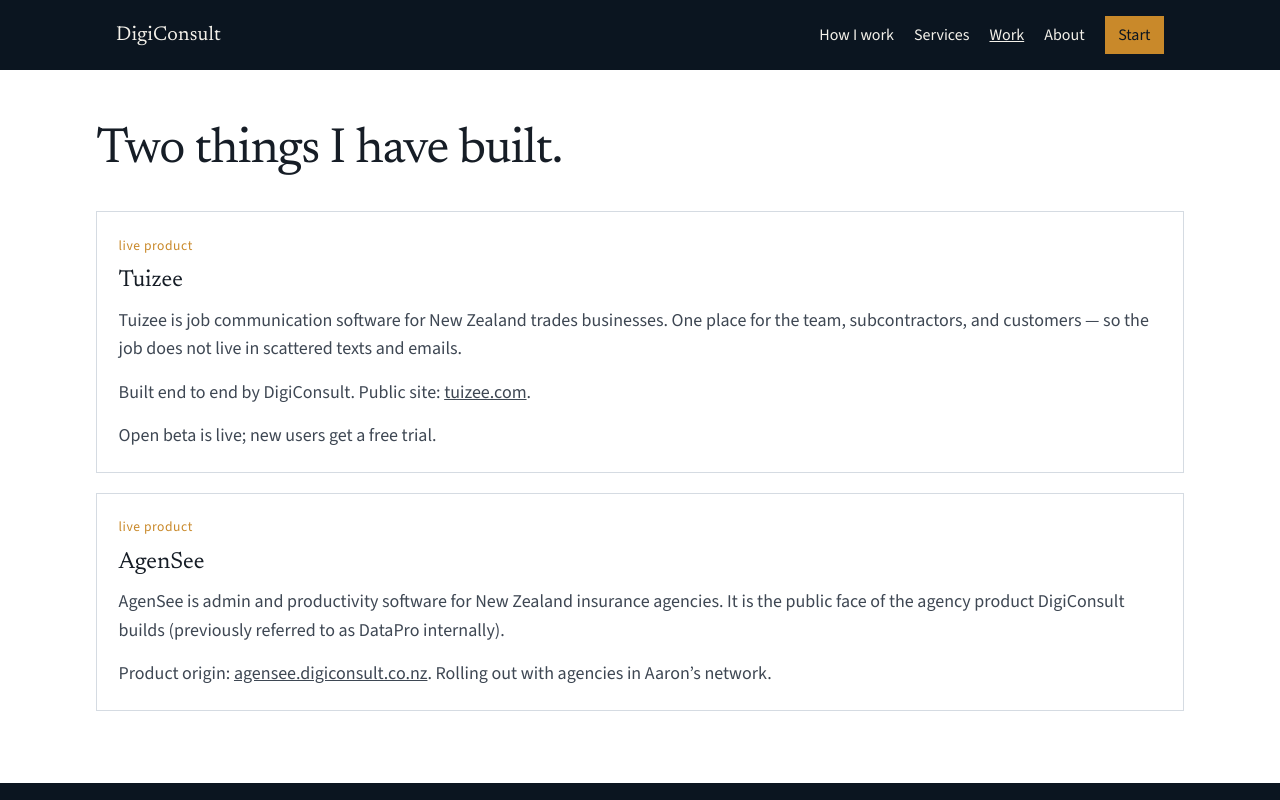
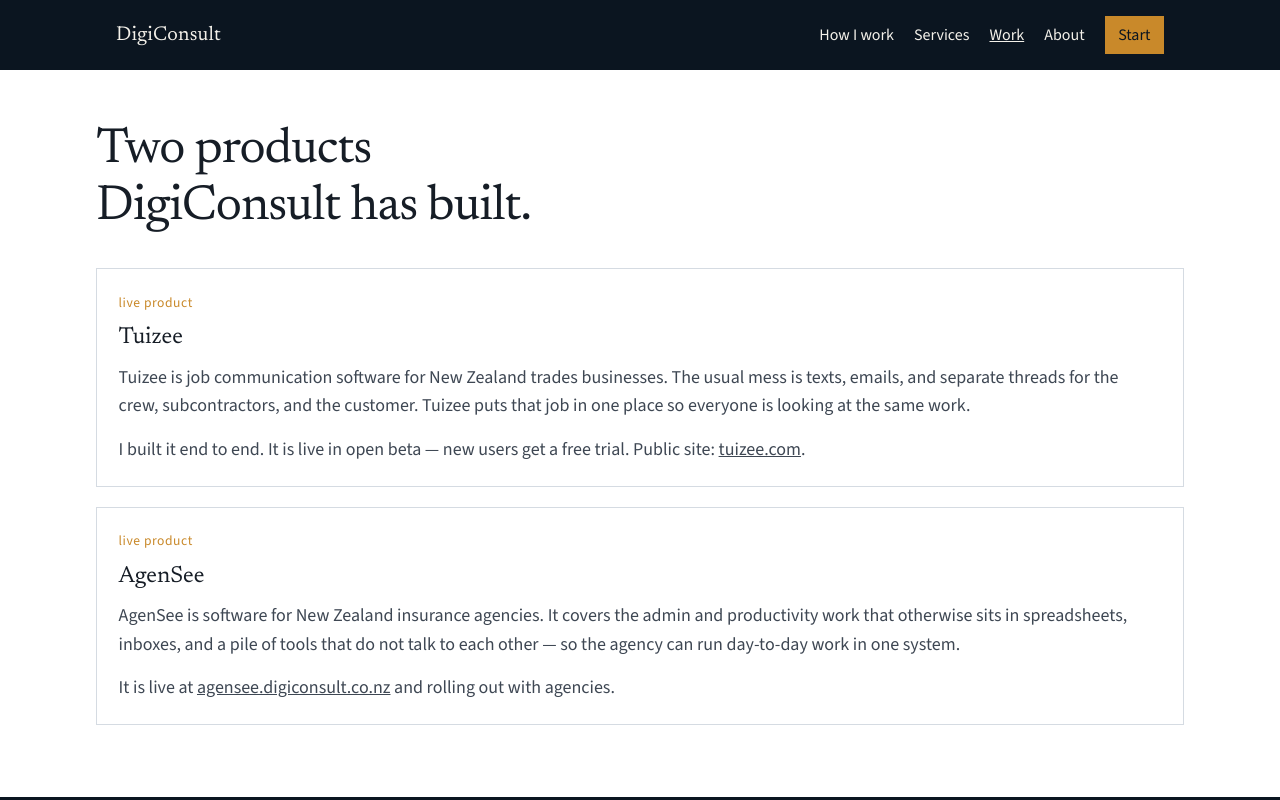
Before and after one commit to digi-c-nz/digiconsult-v2, a Next.js app: page /digiconsult-v2/work in a window 1280 px wide. Shown: the top 800 px of the page. Built offline with nearby package versions, Linux system fonts and the light colour scheme.

Commit message:
Revise Home and Work copy to visitor-first voice pack
Replace claim, thesis, lede, and Work cases with the locked voice
revision. Drop all DataPro / rename language, including the stray
About mention.

Co-authored-by: Helix | DigiC <helix-digic@users.noreply.github.com>

```diff
--- a/src/app/about/page.tsx
+++ b/src/app/about/page.tsx
@@ -14,8 +14,7 @@ export default function AboutPage() {
         <p>
           DigiConsult is Aaron. I am a trained industrial and systems engineer
           with seventeen years in financial services. I am a director in an NZ
-          insurance business, and I also build products: Tuizee is live, and
-          DataPro is in preview with agencies.
+          insurance business, and I also build products: Tuizee is live.
         </p>
         <p>
           A lot of my work has been helping organisations take up technology
--- a/src/app/work/page.tsx
+++ b/src/app/work/page.tsx
@@ -2,48 +2,51 @@ import type { Metadata } from "next";
 
 export const metadata: Metadata = {
   title: "Work",
-  description: "Tuizee is live for NZ trades. AgenSee is live for insurance agencies.",
+  description:
+    "Tuizee keeps NZ trades jobs in one place. AgenSee helps insurance agencies run day-to-day admin and productivity work.",
 };
 
 export default function WorkPage() {
   return (
     <main id="main" className="page">
       <div className="page-inner">
-        <h1>Two things I have built.</h1>
+        <h1>Two products DigiConsult has built.</h1>
         <div className="work-list">
           <article className="work-card">
             <span className="eyebrow">Live product</span>
             <h2>Tuizee</h2>
             <p>
               Tuizee is job communication software for New Zealand trades
-              businesses. One place for the team, subcontractors, and
-              customers — so the job does not live in scattered texts and
-              emails.
+              businesses. The usual mess is texts, emails, and separate
+              threads for the crew, subcontractors, and the customer. Tuizee
+              puts that job in one place so everyone is looking at the same
+              work.
             </p>
             <p>
-              Built end to end by DigiConsult. Public site:{" "}
+              I built it end to end. It is live in open beta — new users get a
+              free trial. Public site:{" "}
               <a href="https://tuizee.com" rel="noreferrer">
                 tuizee.com
               </a>
               .
             </p>
-            <p>Open beta is live; new users get a free trial.</p>
           </article>
           <article className="work-card">
             <span className="eyebrow">Live product</span>
             <h2>AgenSee</h2>
             <p>
-              AgenSee is admin and productivity software for New Zealand
-              insurance agencies. It is the public face of the agency product
-              DigiConsult builds (previously referred to as DataPro
-              internally).
+              AgenSee is software for New Zealand insurance agencies. It covers
+              the admin and productivity work that otherwise sits in
+              spreadsheets, inboxes, and a pile of tools that do not talk to
+              each other — so the agency can run day-to-day work in one
+              system.
             </p>
             <p>
-              Product origin:{" "}
+              It is live at{" "}
               <a href="https://agensee.digiconsult.co.nz" rel="noreferrer">
                 agensee.digiconsult.co.nz
-              </a>
-              . Rolling out with agencies in Aaron’s network.
+              </a>{" "}
+              and rolling out with agencies.
             </p>
           </article>
         </div>
```
Also changed, not shown: src/app/page.tsx (+18 -9 lines).
